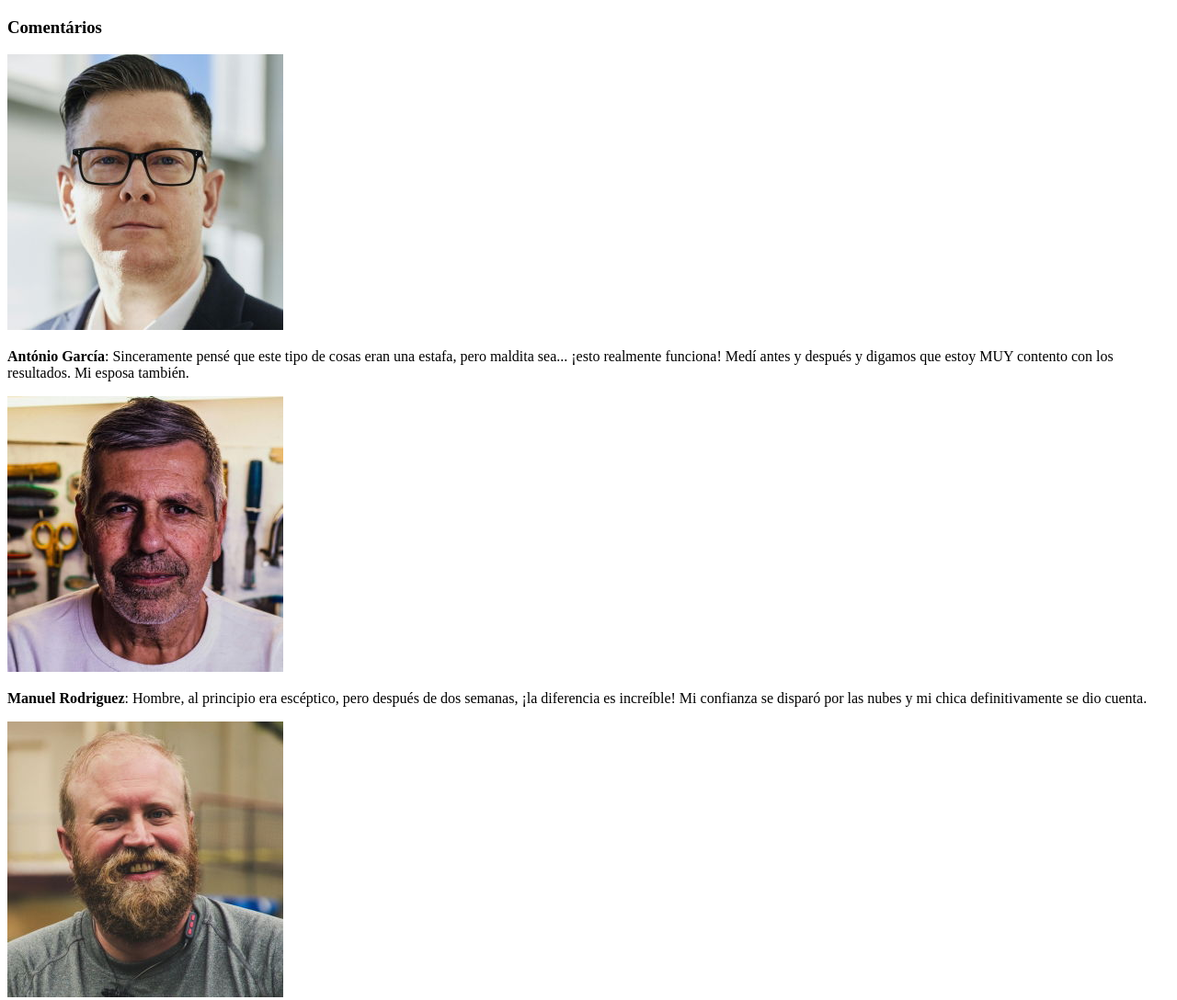
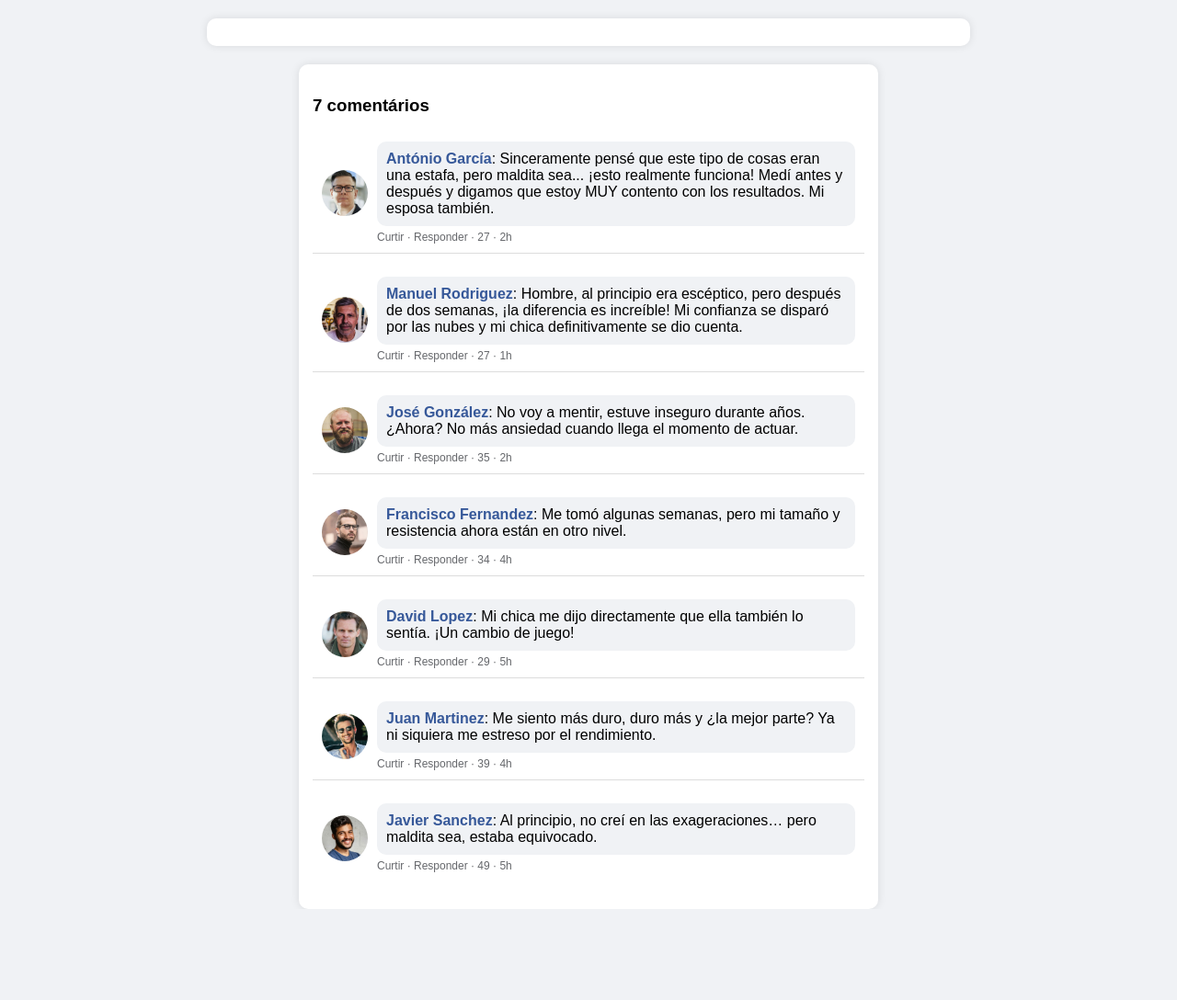
Before and after one commit to createmaxx/upmen.online, a plain HTML site: page new2/index.html in a window 1280 px wide. Shown: the top 1088 px of the page at 92% size. After the commit the page ends 989 px from the top, so only its background shows below. Drawn offline with Linux system fonts and the light colour scheme.

Commit message:
Update index.html

```diff
--- a/new2/index.html
+++ b/new2/index.html
@@ -4,46 +4,132 @@
     <meta charset="UTF-8">
     <meta name="viewport" content="width=device-width, initial-scale=1.0">
     <title>Means Health</title>
+    <style>
+        body {
+            font-family: Arial, sans-serif;
+            background-color: #f0f2f5;
+            margin: 0;
+            padding: 0;
+            display: flex;
+            flex-direction: column;
+            align-items: center;
+        }
+        .container {
+            width: 90%;
+            max-width: 600px;
+            background: white;
+            padding: 15px;
+            border-radius: 10px;
+            box-shadow: 0px 0px 10px rgba(0, 0, 0, 0.1);
+            margin-top: 20px;
+        }
+        .video-container {
+            width: 90%;
+            max-width: 800px;
+            margin-top: 20px;
+            background: white;
+            padding: 15px;
+            border-radius: 10px;
+            box-shadow: 0px 0px 10px rgba(0, 0, 0, 0.1);
+        }
+        .comment {
+            display: flex;
+            align-items: center;
+            margin-bottom: 15px;
+            padding: 10px;
+            border-bottom: 1px solid #ddd;
+        }
+        .comment:last-child {
+            border-bottom: none;
+        }
+        .comment img {
+            width: 50px;
+            height: 50px;
+            border-radius: 50%;
+            margin-right: 10px;
+        }
+        .comment-text {
+            background: #f0f2f5;
+            padding: 10px;
+            border-radius: 10px;
+            max-width: 100%;
+        }
+        .comment-text strong {
+            color: #365899;
+        }
+        .actions {
+            font-size: 12px;
+            color: #65676b;
+            margin-top: 5px;
+        }
+    </style>
 </head>
 <body>
 
     <!-- Espaço para o vídeo do Vturb -->
-    <div style="width: 100%; max-width: 800px; margin: auto;">
- <script type="text/javascript" id="scr_67aeb6fa9b8b0a6c86fc2883"> var s=document.createElement("script"); s.src="https://scripts.converteai.net/c4327551-93d5-4b51-878b-74bdcdddd74b/ab-test/67aeb6fa9b8b0a6c86fc2883/player.js", s.async=!0,document.head.appendChild(s); </script>
+    <div class="video-container">
+       <script type="text/javascript" id="scr_67aeb6fa9b8b0a6c86fc2883"> var s=document.createElement("script"); s.src="https://scripts.converteai.net/c4327551-93d5-4b51-878b-74bdcdddd74b/ab-test/67aeb6fa9b8b0a6c86fc2883/player.js", s.async=!0,document.head.appendChild(s); </script>
     </div>
 
-    <!-- Comentários Fake do Facebook -->
-    <div>
-        <h3>Comentários</h3>
-        <div>
+    <div class="container">
+        <h3>7 comentários</h3>
+
+        <div class="comment">
             <img src="images/knXdBz9702182.jpeg" alt="António García">
-            <p><strong>António García</strong>: Sinceramente pensé que este tipo de cosas eran una estafa, pero maldita sea... ¡esto realmente funciona! Medí antes y después y digamos que estoy MUY contento con los resultados. Mi esposa también.</p>
+            <div>
+                <div class="comment-text"><strong>António García</strong>: Sinceramente pensé que este tipo de cosas eran una estafa, pero maldita sea... ¡esto realmente funciona! Medí antes y después y digamos que estoy MUY contento con los resultados. Mi esposa también.</div>
+                <div class="actions">Curtir · Responder · 27 · 2h</div>
+            </div>
         </div>
-        <div>
+
+        <div class="comment">
             <img src="images/kKbcjJ9702182.jpeg" alt="Manuel Rodriguez">
-            <p><strong>Manuel Rodriguez</strong>: Hombre, al principio era escéptico, pero después de dos semanas, ¡la diferencia es increíble! Mi confianza se disparó por las nubes y mi chica definitivamente se dio cuenta.</p>
+            <div>
+                <div class="comment-text"><strong>Manuel Rodriguez</strong>: Hombre, al principio era escéptico, pero después de dos semanas, ¡la diferencia es increíble! Mi confianza se disparó por las nubes y mi chica definitivamente se dio cuenta.</div>
+                <div class="actions">Curtir · Responder · 27 · 1h</div>
+            </div>
         </div>
-        <div>
+
+        <div class="comment">
             <img src="images/pkvdFI9702182.jpeg" alt="José González">
-            <p><strong>José González</strong>: No voy a mentir, estuve inseguro durante años. ¿Ahora? No más ansiedad cuando llega el momento de actuar.</p>
+            <div>
+                <div class="comment-text"><strong>José González</strong>: No voy a mentir, estuve inseguro durante años. ¿Ahora? No más ansiedad cuando llega el momento de actuar.</div>
+                <div class="actions">Curtir · Responder · 35 · 2h</div>
+            </div>
         </div>
-        <div>
+
+        <div class="comment">
             <img src="images/YMGuyi9702182.jpeg" alt="Francisco Fernandez">
-            <p><strong>Francisco Fernandez</strong>: Me tomó algunas semanas, pero mi tamaño y resistencia ahora están en otro nivel.</p>
+            <div>
+                <div class="comment-text"><strong>Francisco Fernandez</strong>: Me tomó algunas semanas, pero mi tamaño y resistencia ahora están en otro nivel.</div>
+                <div class="actions">Curtir · Responder · 34 · 4h</div>
+            </div>
         </div>
-        <div>
+
+        <div class="comment">
             <img src="images/pcCbiy9702182.jpeg" alt="David Lopez">
-            <p><strong>David Lopez</strong>: Mi chica me dijo directamente que ella también lo sentía. ¡Un cambio de juego!</p>
+            <div>
+                <div class="comment-text"><strong>David Lopez</strong>: Mi chica me dijo directamente que ella también lo sentía. ¡Un cambio de juego!</div>
+                <div class="actions">Curtir · Responder · 29 · 5h</div>
+            </div>
         </div>
-        <div>
+
+        <div class="comment">
             <img src="images/gXYRJP9702182.jpeg" alt="Juan Martinez">
-            <p><strong>Juan Martinez</strong>: Me siento más duro, duro más y ¿la mejor parte? Ya ni siquiera me estreso por el rendimiento.</p>
+            <div>
+                <div class="comment-text"><strong>Juan Martinez</strong>: Me siento más duro, duro más y ¿la mejor parte? Ya ni siquiera me estreso por el rendimiento.</div>
+                <div class="actions">Curtir · Responder · 39 · 4h</div>
+            </div>
         </div>
-        <div>
+
+        <div class="comment">
             <img src="images/wlnyWl9702182.jpeg" alt="Javier Sanchez">
-            <p><strong>Javier Sanchez</strong>: Al principio, no creí en las exageraciones… pero maldita sea, estaba equivocado.</p>
+            <div>
+                <div class="comment-text"><strong>Javier Sanchez</strong>: Al principio, no creí en las exageraciones… pero maldita sea, estaba equivocado.</div>
+                <div class="actions">Curtir · Responder · 49 · 5h</div>
+            </div>
         </div>
+
     </div>
-
 </body>
 </html>
```
